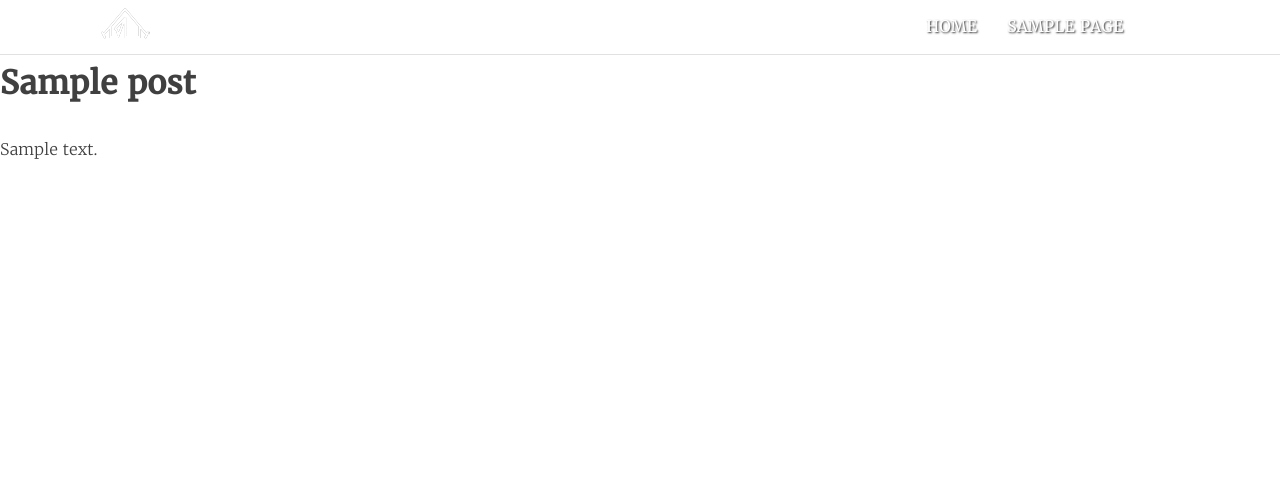
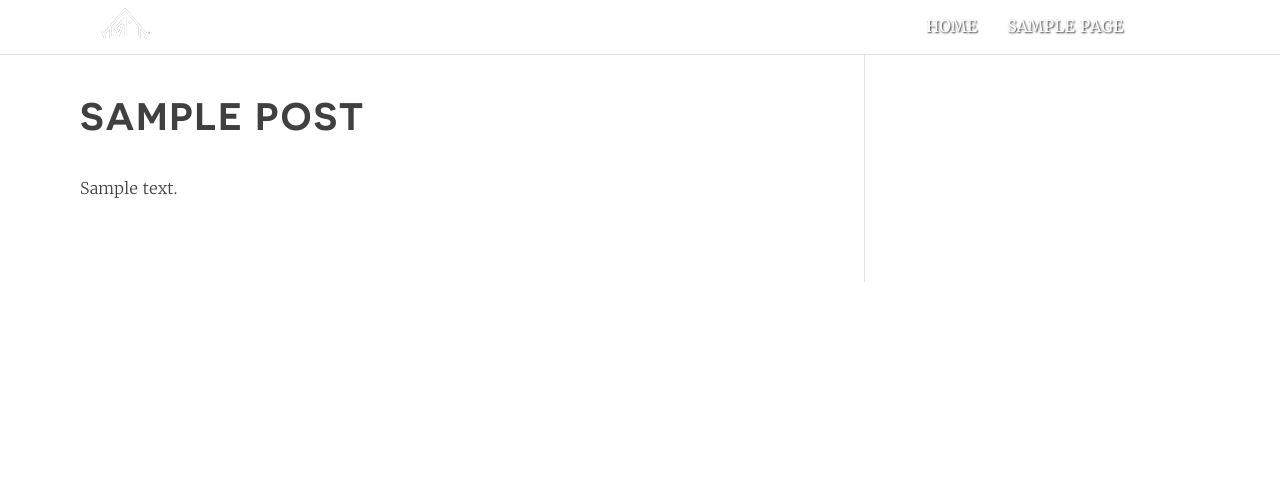
Before and after one commit to wongerchris/inhabitent, a WordPress theme: template themes/inhabitent-theme/page.php in a window 1280 px wide. Shown: the top 481 px of the page. Run offline with PHP 8.4 and a stand-in for WordPress, Linux system fonts and the light colour scheme; the site name, menu and one post (Sample post) are stand-ins, and other content is empty; some libraries are stand-ins or nearby versions.

Commit message:
layout for contact page

```diff
--- a/themes/inhabitent-theme/page.php
+++ b/themes/inhabitent-theme/page.php
@@ -10,14 +10,22 @@ get_header(); ?>
 	<div id="primary" class="content-area">
 		<main id="main" class="site-main" role="main">
 
-			<?php while ( have_posts() ) : the_post(); ?>
+		<div class="page-wrapper container">
+			<div class="page-box">
+				<?php while ( have_posts() ) : the_post(); ?>
 
-				<?php get_template_part( 'template-parts/content', 'page' ); ?>
+					<?php get_template_part( 'template-parts/content', 'page' ); ?>
 
-			<?php endwhile; // End of the loop. ?>
+				<?php endwhile; // End of the loop. ?>
+			</div>
+			<div class="widget-sidebar">
+				<?php get_sidebar(); ?>
+			</div>
+
+		</div>
 
 		</main><!-- #main -->
 	</div><!-- #primary -->
 
-<?php get_sidebar(); ?>
+
 <?php get_footer(); ?>
--- a/themes/inhabitent-theme/sass/_archive-product.scss
+++ b/themes/inhabitent-theme/sass/_archive-product.scss
@@ -1,3 +1,4 @@
+//archive page
 .shop-nav{
 	text-align: center;
 	margin-top:100px;
--- a/themes/inhabitent-theme/sass/_page-templates.scss
+++ b/themes/inhabitent-theme/sass/_page-templates.scss
@@ -2,4 +2,44 @@
 # Page Templates
 --------------------------------------------------------------*/
 
-/* Front page */
+.page-wrapper{
+	display: flex;
+	flex-direction: row;
+	justify-content: space-between;
+
+	.entry-content{
+		margin-bottom: 80px;
+		a{
+			color: black;
+		}
+	}
+	.page-box{
+		flex-basis: 65%;
+	}
+	.widget-sidebar{
+		flex-basis: 30%;
+		border-left: $border_solid;
+		padding-left: 80px;
+		.widget-area{
+			margin-top: 50px;
+		}
+	}
+
+	.entry-title{
+		font-family: $font_titles_bold;
+		font-size: 2.4rem;
+		text-transform: uppercase;
+		letter-spacing: 2px;
+	}
+	h2{
+		font-family:$font_titles_bold;
+    letter-spacing: 2px;
+    text-transform: uppercase;
+    color: black;
+    font-size: 2.3rem;
+	}
+.widget-title{
+	font-size: 1.5rem;
+}
+
+}
--- a/themes/inhabitent-theme/style.css
+++ b/themes/inhabitent-theme/style.css
@@ -712,7 +712,41 @@ object {
 /*--------------------------------------------------------------
 # Page Templates
 --------------------------------------------------------------*/
-/* Front page */
+.page-wrapper {
+  display: -ms-flexbox;
+  display: flex;
+  -ms-flex-direction: row;
+      flex-direction: row;
+  -ms-flex-pack: justify;
+      justify-content: space-between; }
+  .page-wrapper .entry-content {
+    margin-bottom: 80px; }
+    .page-wrapper .entry-content a {
+      color: black; }
+  .page-wrapper .page-box {
+    -ms-flex-preferred-size: 65%;
+        flex-basis: 65%; }
+  .page-wrapper .widget-sidebar {
+    -ms-flex-preferred-size: 30%;
+        flex-basis: 30%;
+    border-left: 1px solid #e1e1e1;
+    padding-left: 80px; }
+    .page-wrapper .widget-sidebar .widget-area {
+      margin-top: 50px; }
+  .page-wrapper .entry-title {
+    font-family: "novecento_sans_widedemibold", san-serif;
+    font-size: 2.4rem;
+    text-transform: uppercase;
+    letter-spacing: 2px; }
+  .page-wrapper h2 {
+    font-family: "novecento_sans_widedemibold", san-serif;
+    letter-spacing: 2px;
+    text-transform: uppercase;
+    color: black;
+    font-size: 2.3rem; }
+  .page-wrapper .widget-title {
+    font-size: 1.5rem; }
+
 html {
   height: 100%; }
 
```
Also changed, not shown: themes/inhabitent-theme/build/css/style.min.css.
